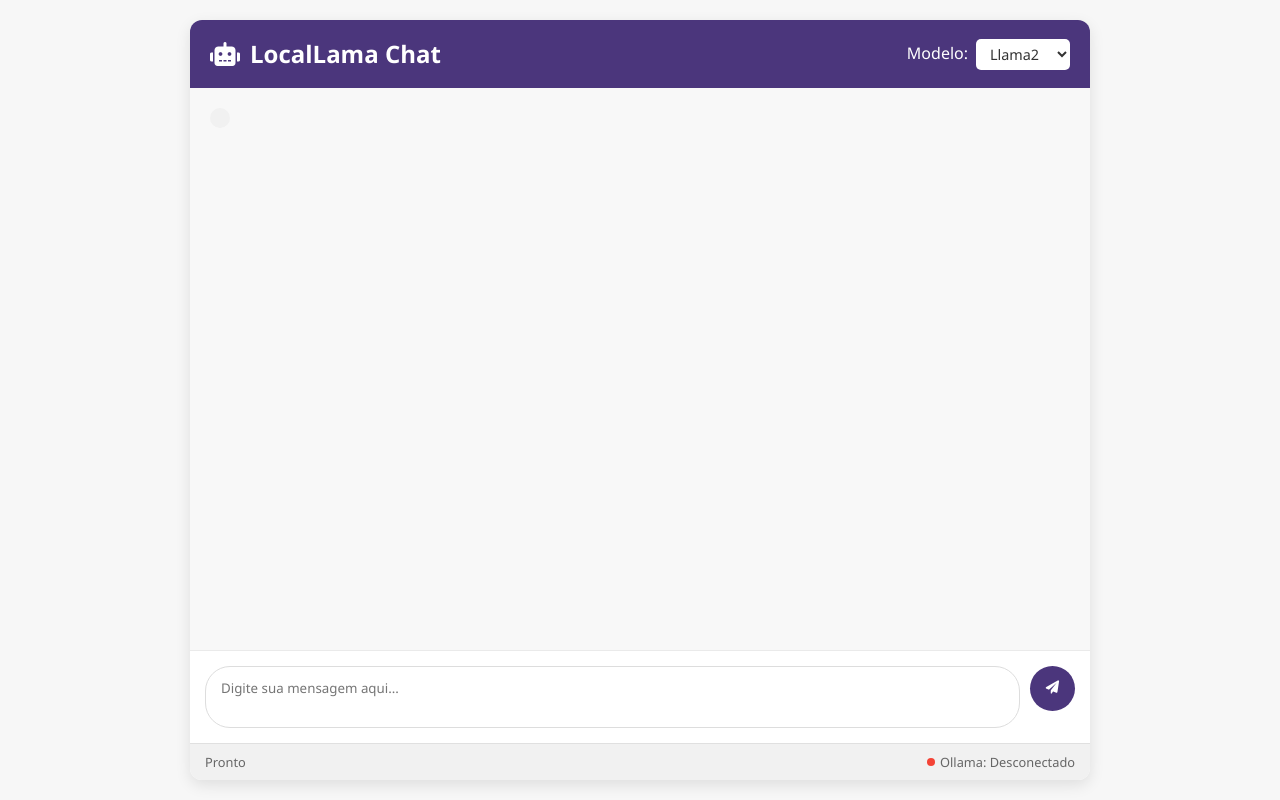
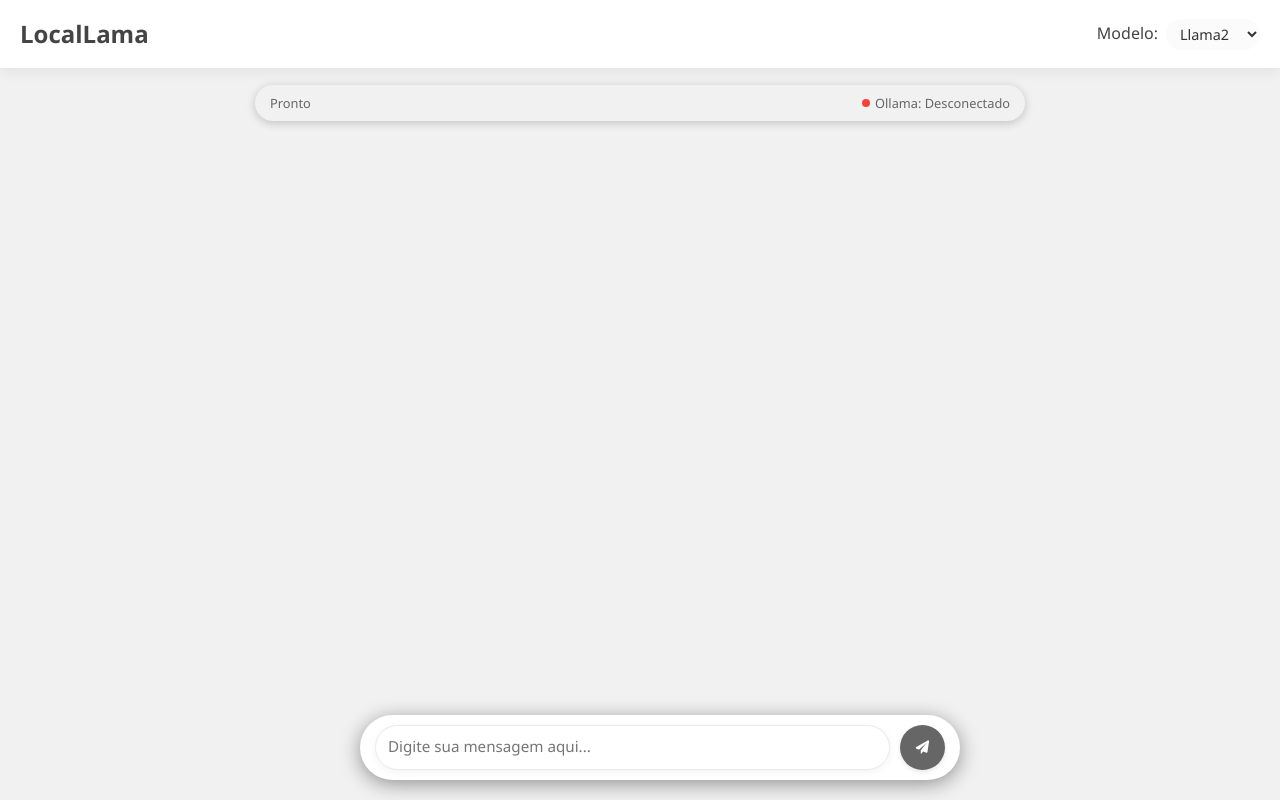
Before and after one commit to martinsagabriel/LocalLama, a website: page public/index.html in a window 1280 px wide. Drawn offline with Linux system fonts and the light colour scheme; no server answers.

Commit message:
Alteração de design

```diff
--- a/public/css/style.css
+++ b/public/css/style.css
@@ -7,31 +7,35 @@
 }
 
 body {
-    background-color: #f7f7f7;
+    background-color: #F1F1F1;
     color: #333;
     line-height: 1.6;
+    height: 100vh;
+    overflow: hidden;
 }
 
 .container {
-    max-width: 900px;
-    margin: 20px auto;
-    border-radius: 12px;
-    overflow: hidden;
-    box-shadow: 0 5px 15px rgba(0, 0, 0, 0.1);
+    width: 100%;
+    height: 100vh;
     display: flex;
     flex-direction: column;
-    height: calc(100vh - 40px);
-    background-color: white;
+    background-color: #F1F1F1;
 }
 
 /* Cabeçalho */
 header {
-    background-color: #4b367c;
-    color: white;
+    background-color: #ffffff;
+    color: #444;
     padding: 15px 20px;
     display: flex;
     justify-content: space-between;
     align-items: center;
+    position: fixed;
+    top: 0;
+    left: 0;
+    right: 0;
+    z-index: 1000;
+    box-shadow: 0 2px 15px rgba(0, 0, 0, 0.08);
 }
 
 header h1 {
@@ -49,9 +53,10 @@ header h1 {
 
 .model-selector select {
     padding: 5px 10px;
-    border-radius: 5px;
+    border-radius: 15px;
     border: none;
-    background-color: #ffffff;
+    background-color: #fbfbfb;
+    border-color: #aaaaaa;
     color: #333;
     font-size: 0.9rem;
 }
@@ -62,23 +67,33 @@ header h1 {
     display: flex;
     flex-direction: column;
     overflow: hidden;
+    margin-top: 60px; /* Espaço para o cabeçalho fixo */
+    margin-bottom: 70px; /* Espaço para a área de entrada fixa (reduzido) */
+    height: calc(100vh - 130px);
+    padding: 0 10px;
 }
 
 .messages {
     flex: 1;
     overflow-y: auto;
-    padding: 20px;
+    padding: 25px 15px;
     display: flex;
     flex-direction: column;
-    gap: 15px;
-    background-color: #f8f8f8;
+    gap: 5px;
+    background-color: #F1F1F1;
+    width: 100%;
+    max-width: 800px;
+    margin: 0 auto;
+    border-radius: 10px;
 }
 
 .message {
     max-width: 80%;
-    padding: 10px;
-    border-radius: 10px;
+    padding: 18px;
+    border-radius: 18px;
     animation: fadeIn 0.3s ease-in-out;
+    box-shadow: 0 4px 15px rgba(0, 0, 0, 0.08);
+    margin-bottom: 15px;
 }
 
 @keyframes fadeIn {
@@ -88,24 +103,26 @@ header h1 {
 
 .message.user {
     align-self: flex-end;
-    background-color: #e1f5fe;
+    background-color: #E5E5E5;
+    border-radius: 18px 18px 5px 18px;
 }
 
 .message.bot {
     align-self: flex-start;
-    background-color: #f1f1f1;
+    background-color: #ffffff;
+    border-radius: 18px 18px 18px 5px;
 }
 
 .message-content {
     display: flex;
-    gap: 10px;
+    gap: 12px;
 }
 
 .avatar {
-    width: 30px;
-    height: 30px;
+    width: 36px;
+    height: 36px;
     border-radius: 50%;
-    background-color: #4b367c;
+    background-color: #666;
     display: flex;
     align-items: center;
     justify-content: center;
@@ -115,7 +132,7 @@ header h1 {
 }
 
 .message.user .avatar {
-    background-color: #2196f3;
+    background-color: #666;
 }
 
 .text {
@@ -177,7 +194,7 @@ header h1 {
 }
 
 .text code {
-    background-color: #f0f0f0;
+    background-color: #E5E5E5;
     padding: 2px 4px;
     border-radius: 4px;
     font-family: monospace;
@@ -195,44 +212,59 @@ header h1 {
 
 /* Área de entrada */
 .input-area {
-    padding: 15px;
+    padding: 10px 15px;
     display: flex;
     gap: 10px;
     background-color: white;
-    border-top: 1px solid #eaeaea;
+    position: fixed;
+    bottom: 20px;
+    left: 0;
+    right: 0;
+    z-index: 1000;
+    max-width: 600px;
+    margin: 0 auto;
+    left: 50%;
+    transform: translateX(-50%);
+    border-radius: 80px;
+    box-shadow: 0 4px 20px rgba(0, 0, 0, 0.4);
+    border: none;
 }
 
 textarea {
     flex: 1;
-    padding: 12px 15px;
-    border-radius: 25px;
-    border: 1px solid #ddd;
+    padding: 10px 12px;
+    border-radius: 80px;
+    border: 1px solid #eaeaea;
     resize: none;
     outline: none;
-    transition: border 0.3s;
+    transition: all 0.3s;
+    box-shadow: 0 2px 8px rgba(0, 0, 0, 0.05);
+    font-size: 0.95rem;
 }
 
 textarea:focus {
-    border-color: #4b367c;
+    border-color: #00000041;
 }
 
 button {
     width: 45px;
     height: 45px;
-    border-radius: 50%;
+    border-radius: 50px;
     border: none;
-    background-color: #4b367c;
+    background-color: #666;
     color: white;
     cursor: pointer;
     display: flex;
     align-items: center;
     justify-content: center;
     transition: all 0.2s;
+    box-shadow: 0 2px 5px rgba(0, 0, 0, 0.1);
 }
 
 button:hover {
-    background-color: #5a4390;
+    background-color: #888;
     transform: scale(1.05);
+    box-shadow: 0 4px 8px rgba(0, 0, 0, 0.15);
 }
 
 button:disabled {
@@ -244,12 +276,29 @@ button:disabled {
 /* Barra de status */
 .status-bar {
     padding: 8px 15px;
-    background-color: #f1f1f1;
-    border-top: 1px solid #e0e0e0;
+    background-color: #F1F1F1;
     display: flex;
     justify-content: space-between;
     font-size: 0.8rem;
     color: #666;
+    width: 100%;
+    border-radius: 10px;
+}
+
+.message.status-message {
+    width: 100%;
+    max-width: 100%;
+    background-color: transparent;
+    box-shadow: none;
+    padding: 0;
+    margin-bottom: 20px;
+    border-radius: 0;
+}
+
+.message.status-message .status-bar {
+    background-color: #F1F1F1;
+    border-radius: 18px;
+    box-shadow: 0 2px 10px rgba(0, 0, 0, 0.2);
 }
 
 .api-status {
@@ -280,7 +329,7 @@ button:disabled {
 }
 
 ::-webkit-scrollbar-track {
-    background: #f1f1f1;
+    background: #F1F1F1;
 }
 
 ::-webkit-scrollbar-thumb {
@@ -295,18 +344,31 @@ button:disabled {
 /* Estilos para responsividade */
 @media (max-width: 768px) {
     .container {
-        margin: 10px;
-        height: calc(100vh - 20px);
-        border-radius: 8px;
+        width: 100%;
+        height: 100vh;
     }
 
     header {
-        flex-direction: column;
-        align-items: flex-start;
-        gap: 10px;
+        padding: 10px 15px;
+    }
+
+    .chat-container {
+        margin-top: 60px;
+    }
+
+    .messages {
+        padding: 15px 10px;
     }
 
     .message {
         max-width: 90%;
     }
+
+    .input-area {
+        padding: 10px;
+    }
+
+    .status-bar {
+        padding: 5px 10px;
+    }
 }
--- a/public/index.html
+++ b/public/index.html
@@ -1,17 +1,18 @@
 <!DOCTYPE html>
 <html lang="pt-BR">
-<head>
-    <meta charset="UTF-8">
+
+<head>    <meta charset="UTF-8">
     <meta name="viewport" content="width=device-width, initial-scale=1.0">
-    <link rel="icon" type="image/x-icon" href="/images/favicon.ico">
+    <link rel="icon" type="image/x-icon" href="images/favicon.ico">
     <title>LocalLama</title>
     <link rel="stylesheet" href="css/style.css">
     <link rel="stylesheet" href="https://cdnjs.cloudflare.com/ajax/libs/font-awesome/6.0.0-beta3/css/all.min.css">
 </head>
+
 <body>
     <div class="container">
         <header>
-            <h1><i class="fas fa-robot"></i> LocalLama Chat</h1>
+            <h1>LocalLama</h1>
             <div class="model-selector">
                 <label for="model">Modelo:</label>
                 <select id="model">
@@ -21,25 +22,22 @@
                 </select>
             </div>
         </header>
-
         <div class="chat-container">
-            <div class="messages" id="messages">                <div class="message bot">
-
+            <div class="messages" id="messages">
+                <div class="message bot status-message">
+                    <div class="status-bar">
+                        <div id="status">Pronto</div>
+                        <div id="api-status" class="api-status offline">Ollama: Desconectado</div>
+                    </div>
                 </div>
-            </div>
-
-            <div class="input-area">
-                <textarea id="user-input" placeholder="Digite sua mensagem aqui..." rows="2"></textarea>
+            </div>            <div class="input-area">
+                <textarea id="user-input" placeholder="Digite sua mensagem aqui..." rows="1"></textarea>
                 <button id="send-button"><i class="fas fa-paper-plane"></i></button>
             </div>
-        </div>
-
-        <div class="status-bar">
-            <div id="status">Pronto</div>
-            <div id="api-status" class="api-status offline">Ollama: Desconectado</div>
         </div>
     </div>
 
     <script src="js/app.js"></script>
 </body>
+
 </html>
```
